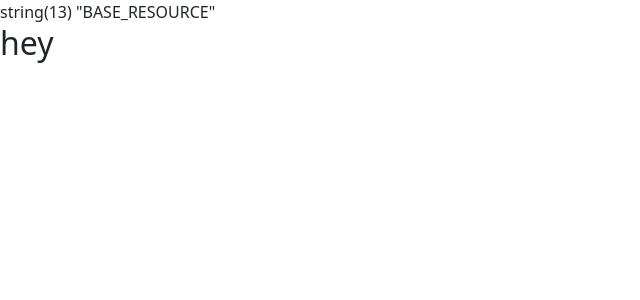
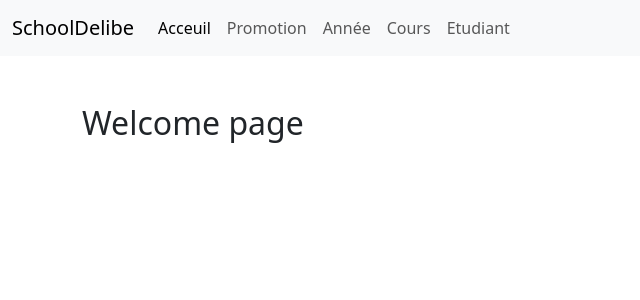
Before and after one commit to laurentmwana/school-deliberation-app-vanilla, a PHP site: page / in a window 1280 px wide. Shown: the top 300 px of the page, without its empty margins (0-640 px from the left). Run offline with PHP 8.4, Linux system fonts and the light colour scheme; some libraries are stand-ins or nearby versions.

Commit message:
add title for welcome page, add helper function

```diff
--- a/composer.json
+++ b/composer.json
@@ -7,5 +7,10 @@
       "email": "laurentmwn@gmail.com"
     }
   ],
+  "autoload": {
+    "files": [
+      "function.php"
+    ]
+  },
   "require": {}
 }
--- /dev/null
+++ b/function.php
@@ -0,0 +1,34 @@
+<?php
+
+/**
+ * Redirige vers une autre page.
+ *
+ * @param string $url L'URL de destination
+ * @param int $statusCode Code HTTP de redirection (par défaut 303)
+ * @return void
+ */
+function redirect(string $url, int $statusCode = 303): void
+{
+    // Empêche l'exécution du reste du script après la redirection
+    header("Location: $url", true, $statusCode);
+    exit; // Toujours ajouter exit après une redirection
+}
+
+
+/**
+ * Vérifie si un menu doit être actif en fonction de l'URL courante.
+ *
+ * Exemple : pour un menu "Accueil" qui pointe sur "/",
+ * si l'utilisateur est sur "/about", il ne sera pas actif.
+ *
+ * @param string $url L'URL ou le chemin à comparer (ex : "/about")
+ * @return bool Retourne true si l'URL courante contient $url, false sinon
+ */
+function isMenuActive(string $url): bool
+{
+    // Récupère l'URL courante, fallback sur "/"
+    $currentUrl = $_SERVER['REQUEST_URI'] ?? '/';
+
+    // Vérifie si l'URL demandée est contenue dans l'URL courante
+    return str_contains($currentUrl, $url);
+}
--- a/public/index.php
+++ b/public/index.php
@@ -22,8 +22,6 @@ try {
 define("BASE_VIEW_PATH", __DIR__ . '/../views');
 define('BASE_RESOURCE', dirname($_SERVER['SCRIPT_NAME']) . 'assets');
 
-var_dump(BASE_RESOURCE);
-
 $url = $_SERVER['REQUEST_URI'] ?? '/';
 
 switch ($url) {
@@ -33,5 +31,5 @@ switch ($url) {
 
     default:
         http_response_code(404);
-        echo "404 - Page not found";
+        require BASE_VIEW_PATH . '/404.php';
 }
--- a/views/inc/header.php
+++ b/views/inc/header.php
@@ -21,5 +21,38 @@
 
     <!-- Fichier JS custom -->
     <script src="<?= rtrim(BASE_RESOURCE, '/') ?>/app.js" defer></script>
+
+    <link rel="preconnect" href="https://fonts.bunny.net">
+    <link href="https://fonts.bunny.net/css?family=figtree:300i,400,400i,500,500i,600,600i,700,700i,800,800i,900|inter:100,400,700" rel="stylesheet" />
 </head>
 <body>
+
+<!-- MENU DE NAVIGATIOn -->
+<nav class="navbar navbar-expand-lg bg-body-tertiary">
+  <div class="container-fluid">
+    <a class="navbar-brand" href="#">SchoolDelibe</a>
+    <button class="navbar-toggler" type="button" data-bs-toggle="collapse" data-bs-target="#navbarNav" aria-controls="navbarNav" aria-expanded="false" aria-label="Toggle navigation">
+      <span class="navbar-toggler-icon"></span>
+    </button>
+    <div class="collapse navbar-collapse" id="navbarNav">
+      <ul class="navbar-nav">
+        <li class="nav-item">
+          <a class="nav-link active" aria-current="page" href="/">Acceuil</a>
+        </li>
+        <li class="nav-item">
+          <a class="nav-link" href="#">Promotion</a>
+        </li>
+        <li class="nav-item">
+          <a class="nav-link" href="#">Année</a>
+        </li>
+        <li class="nav-item">
+          <a class="nav-link" href="#">Cours</a>
+        </li>
+        <li class="nav-item">
+            <a class="nav-link" href="#">Etudiant</a>
+        </li>
+      </ul>
+    </div>
+  </div>
+</nav>
+<!-- END MENU -->
--- a/views/welcome.php
+++ b/views/welcome.php
@@ -1,3 +1,5 @@
 <?php require 'inc/header.php' ?>
-<h2>hey</h2>
+<div class="container py-5">
+    <h2>Welcome page</h2>
+</div>
 <?php require 'inc/footer.php' ?>
```
Also changed, not shown: views/404.php (added, +10 -0 lines), public/assets/app.css.
